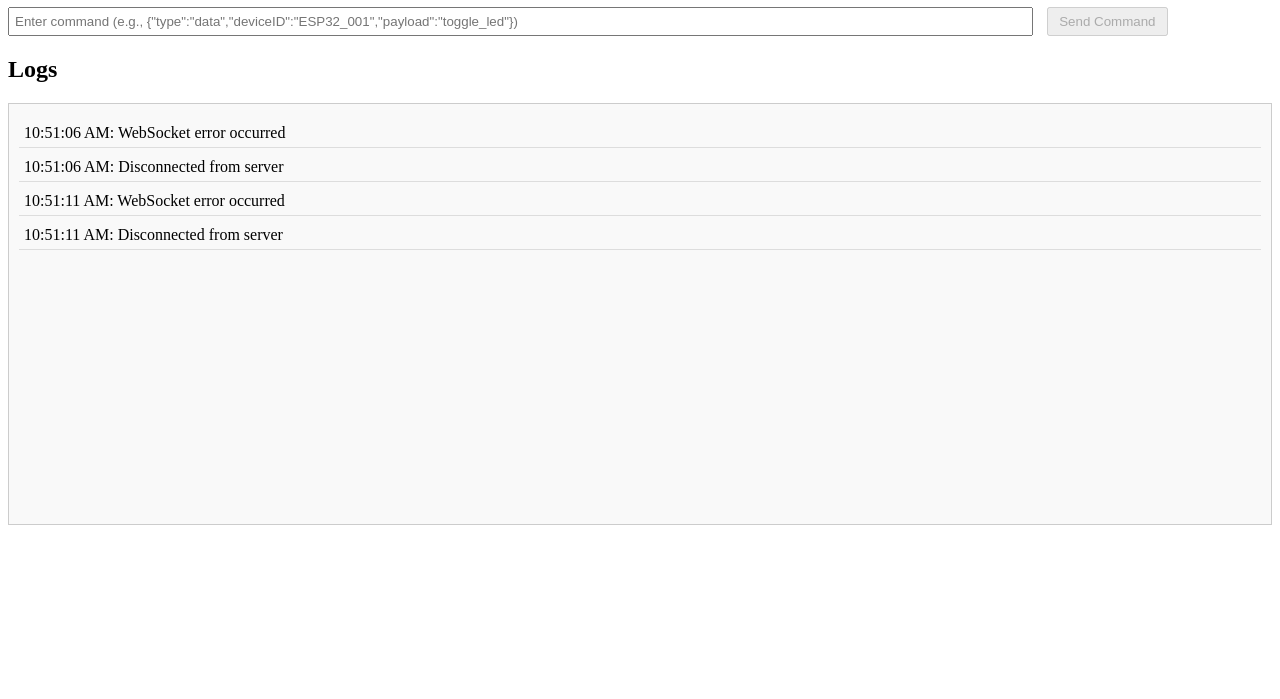
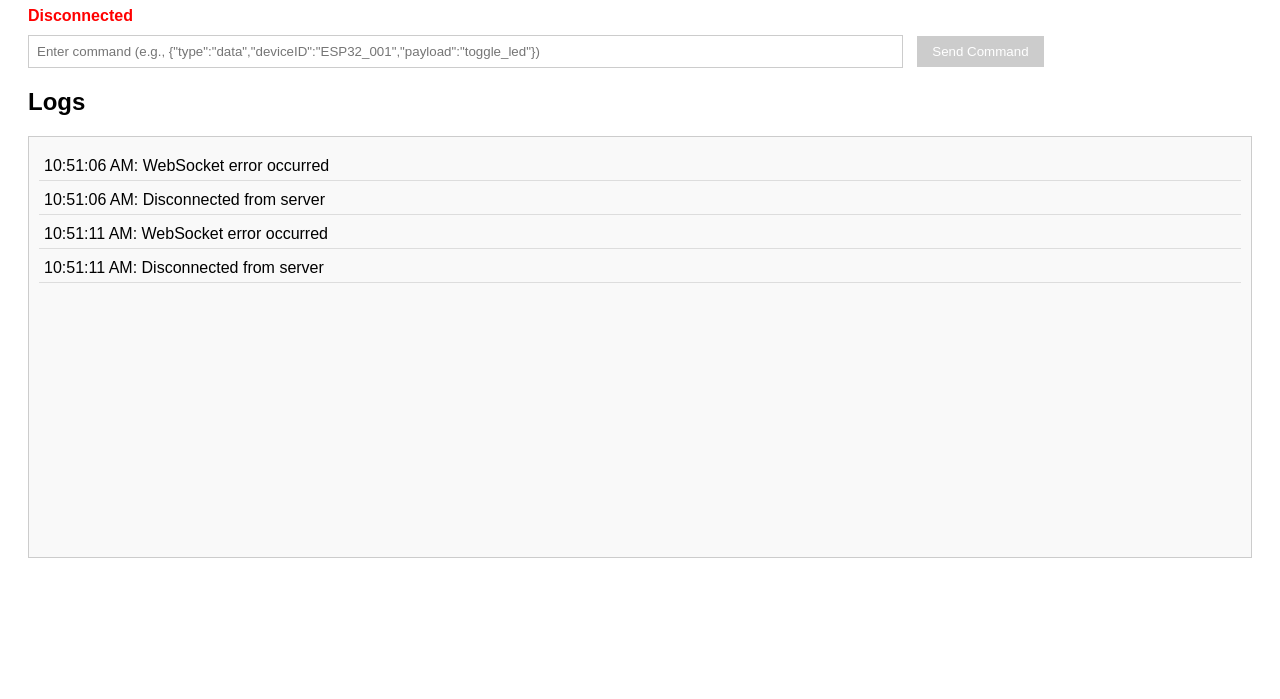
Before and after one commit to faizeesaifi/chazee, a website: page public/client.html in a window 1280 px wide. Shown: the part 101-800 px from the top of the page. Drawn offline with Linux system fonts and the light colour scheme.

Commit message:
Update client.html

```diff
--- a/public/client.html
+++ b/public/client.html
@@ -5,29 +5,44 @@
   <meta name="viewport" content="width=device-width, initial-scale=1.0">
   <title>ESP32 Control Panel</title>
   <style>
+    body {
+      font-family: Arial, sans-serif;
+      padding: 20px;
+    }
     #logContainer {
       height: 400px;
       overflow-y: auto;
       border: 1px solid #ccc;
       padding: 10px;
       background-color: #f9f9f9;
+      margin-top: 10px;
     }
     .logEntry {
       margin: 5px 0;
       padding: 5px;
       border-bottom: 1px solid #ddd;
+      word-wrap: break-word;
     }
     #connectionStatus {
       margin: 10px 0;
       font-weight: bold;
     }
     #commandInput {
-      width: 80%;
-      padding: 5px;
+      width: 70%;
+      padding: 8px;
       margin-right: 10px;
+      border: 1px solid #ccc;
     }
     #sendButton {
-      padding: 5px 10px;
+      padding: 8px 15px;
+      background-color: #007bff;
+      color: white;
+      border: none;
+      cursor: pointer;
+    }
+    #sendButton:disabled {
+      background-color: #ccc;
+      cursor: not-allowed;
     }
   </style>
 </head>
@@ -42,7 +57,7 @@
   <div id="logContainer"></div>
 
   <script>
-    const wsUrl = 'wss://chazee.onrender.com:10000/5qyz7i';
+    const wsUrl = 'wss://chazee.onrender.com:10000/5qyz7i'; // Machine ID: 5qyz7i
     const logContainer = document.getElementById('logContainer');
     const connectionStatus = document.getElementById('connectionStatus');
     const commandInput = document.getElementById('commandInput');
@@ -50,12 +65,14 @@
     let ws;
     let reconnectAttempts = 0;
     const maxReconnectAttempts = 5;
+    const reconnectInterval = 5000;
 
     function connectWebSocket() {
+      console.log('Connecting to:', wsUrl);
       ws = new WebSocket(wsUrl);
 
       ws.onopen = () => {
-        console.log('Connected to server');
+        console.log('WebSocket connected to server');
         connectionStatus.textContent = 'Connected';
         connectionStatus.style.color = 'green';
         sendButton.disabled = false;
@@ -64,17 +81,21 @@
       };
 
       ws.onmessage = (event) => {
+        console.log('Received from server:', event.data);
         try {
           const data = JSON.parse(event.data);
+          console.log('Parsed message:', data);
           if (data.type === 'deviceList') {
             data.devices.forEach(device => {
               logMessage(`Device ${device} connected`);
             });
           } else if (data.type === 'data') {
             logMessage(`Device ${data.deviceID} - ${data.payload}`);
+          } else {
+            logMessage(`Unknown message type: ${data.type}`);
           }
         } catch (err) {
-          console.error('Invalid JSON:', err);
+          console.error('JSON parse error:', err);
           logMessage(`Error parsing message: ${err.message}`);
         }
       };
@@ -85,14 +106,15 @@
       };
 
       ws.onclose = () => {
-        console.log('Disconnected from server');
+        console.log('WebSocket disconnected');
         connectionStatus.textContent = 'Disconnected';
         connectionStatus.style.color = 'red';
         sendButton.disabled = true;
         logMessage('Disconnected from server');
         if (reconnectAttempts < maxReconnectAttempts) {
           reconnectAttempts++;
-          setTimeout(connectWebSocket, 5000); // Reconnect after 5 seconds
+          console.log(`Reconnect attempt ${reconnectAttempts}/${maxReconnectAttempts} in ${reconnectInterval/1000}s`);
+          setTimeout(connectWebSocket, reconnectInterval);
         } else {
           connectionStatus.textContent = 'Max reconnect attempts reached';
           logMessage('Max reconnect attempts reached');
@@ -106,21 +128,25 @@
       logEntry.textContent = `${new Date().toLocaleTimeString()}: ${message}`;
       logContainer.appendChild(logEntry);
       logContainer.scrollTop = logContainer.scrollHeight;
+      console.log('UI Log:', message);
     }
 
     sendButton.addEventListener('click', () => {
       const command = commandInput.value.trim();
       if (command && ws && ws.readyState === WebSocket.OPEN) {
         try {
-          JSON.parse(command); // Validate JSON
-          ws.send(command);
+          const parsedCommand = JSON.parse(command);
+          ws.send(JSON.stringify(parsedCommand));
           logMessage(`Sent command: ${command}`);
+          console.log('Sent command to server:', parsedCommand);
           commandInput.value = '';
         } catch (err) {
           logMessage(`Invalid command JSON: ${err.message}`);
+          console.error('Command JSON error:', err);
         }
       } else {
         logMessage('Cannot send: Invalid command or not connected');
+        console.log('Send failed: Invalid command or not connected');
       }
     });
 
@@ -130,7 +156,6 @@
       }
     });
 
-    // Initial connection
     connectWebSocket();
   </script>
 </body>
```
